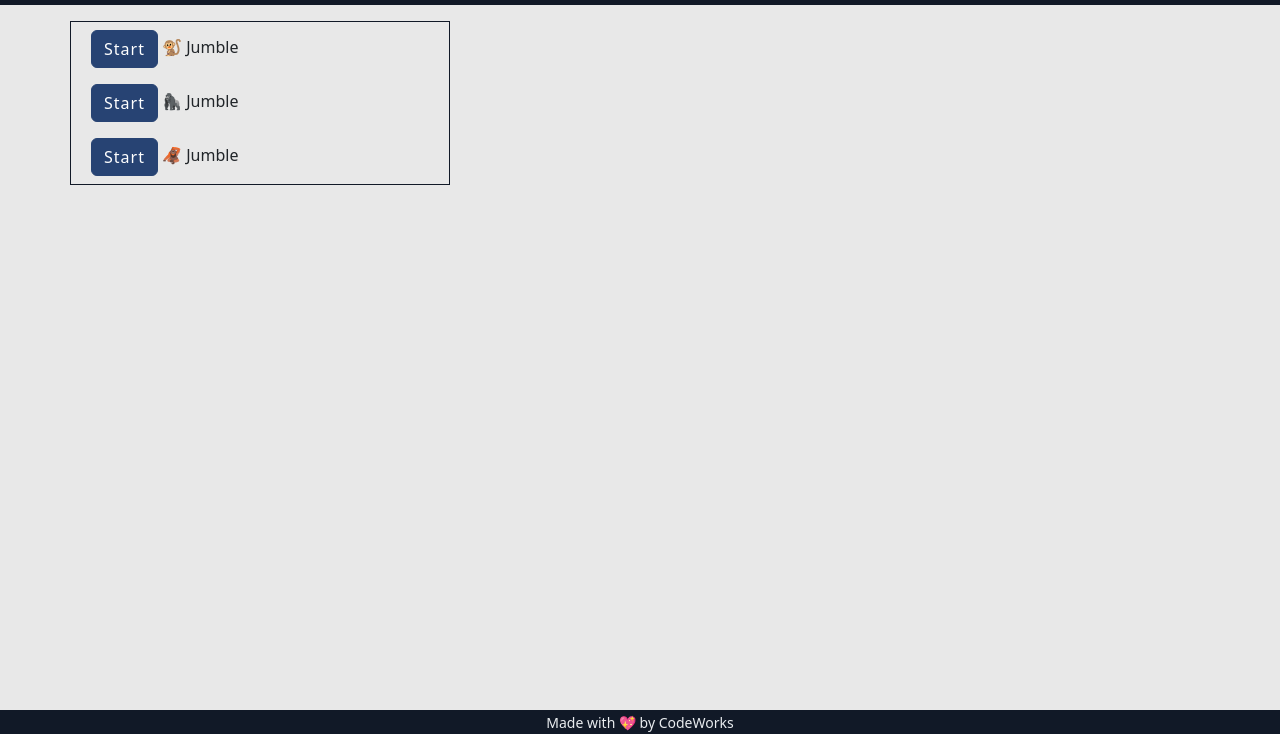
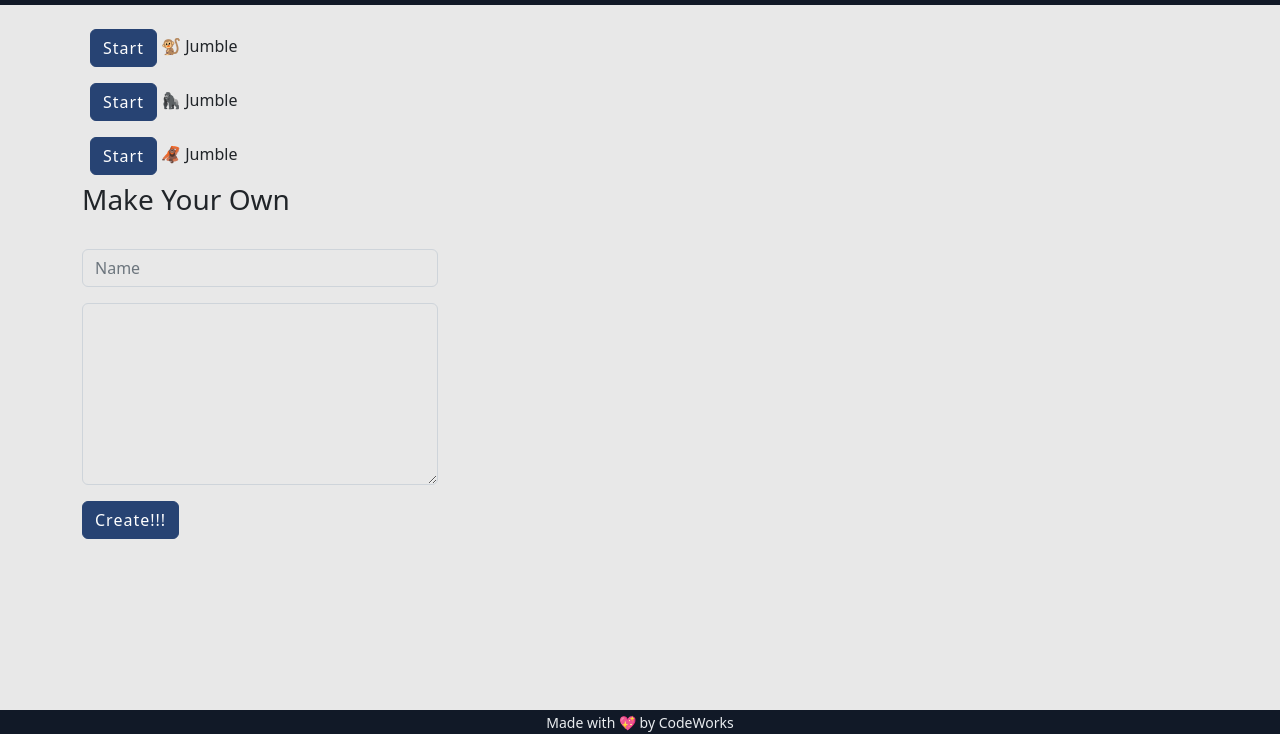
Before and after one commit to ewaaaaannnn/junglejam, a website with bundled scripts: page index.html in a window 1280 px wide. Shown: the part 66-800 px from the top of the page. Built offline with nearby package versions, Linux system fonts and the light colour scheme; a script that the page names is missing.

Commit message:
Design Totally Layed out and finished

```diff
--- a/app/controllers/JumbleController.js
+++ b/app/controllers/JumbleController.js
@@ -28,6 +28,7 @@ export class JumbleController {
 
   selectActiveJumble(jumbleId) {
     jumbleService.selectActiveJumble(jumbleId)
+    this.drawActiveJumble()
   }
 
 
--- a/app/services/JumbleService.js
+++ b/app/services/JumbleService.js
@@ -3,7 +3,7 @@ import { Jumble } from "../models/Jumble.js";
 
 class JumbleService {
   selectActiveJumble(jumbleId) {
-    const selectedJumble = AppState.jumbles.find(jumble => jumbleId == jumbles.id)
+    const selectedJumble = AppState.jumbles.find(jumble => jumbleId == jumble.id)
     console.log(selectedJumble);
     AppState.activeJumble = selectedJumble
   }
--- a/index.html
+++ b/index.html
@@ -41,14 +41,26 @@
   <!-- SECTION -->
   <main class="container">
     <div class="row">
-      <div id="jumble-list" class="col-md-4 border border-dark my-3">
-        <!-- <div>
-          <button class="btn btn-small btn-primary">Start</button>
-          <span></span>
-        </div> -->
+      <div class="col-md-4 my-3">
+        <div id="jumble-list">
+          <!-- <button class="btn btn-small btn-primary">Start</button>
+          <span></span> -->
+        </div>
+        <div>
+          <div class="mb-3">
+            <h3>Make Your Own</h3>
+            <label for="" class="form-label"></label>
+            <input type="text" class="form-control" name="" id="" aria-describedby="helpId" placeholder="Name" />
+            <textarea class="mt-3 form-control" name="description" id="" rows="7"></textarea>
+            <button class="btn btn-primary mt-3">Create!!!</button>
+          </div>
+
+        </div>
       </div>
+
+
       <div class="col-md-7 p-5">
-        <!-- s -->
+        <div id="active-jumble"></div>
       </div>
     </div>
   </main>
```
